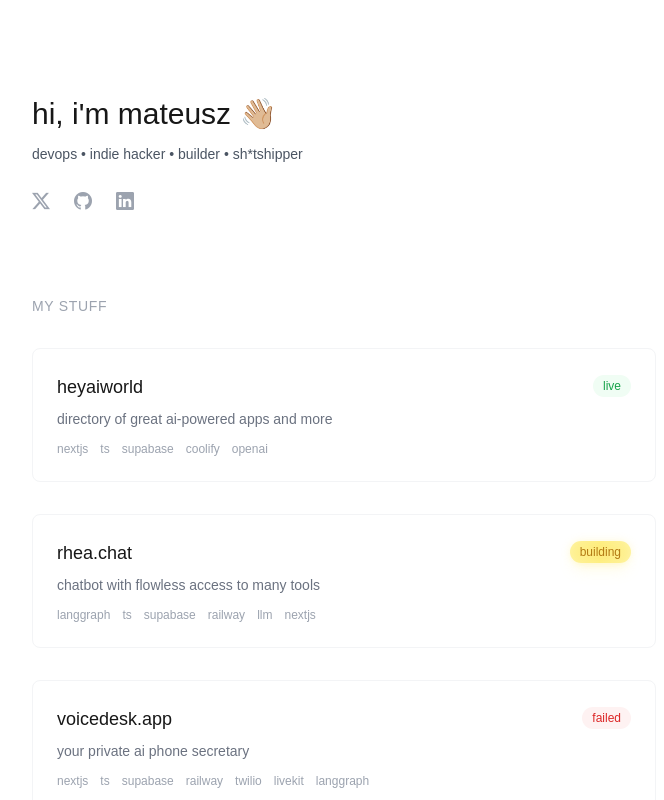
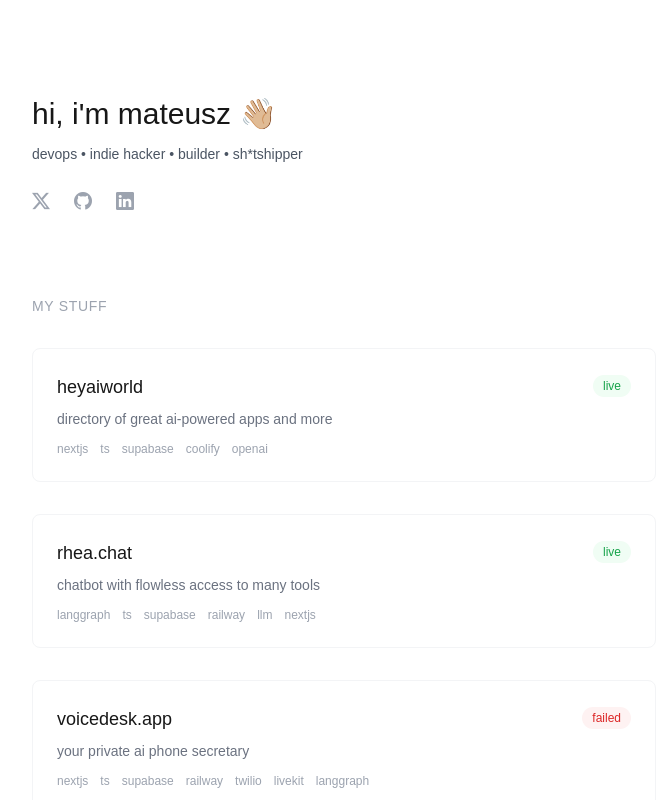
Before and after one commit to mateusztylec/blog, a Next.js app: page / in a window 1280 px wide. Shown: the top 800 px of the page, without its empty margins (296-960 px from the left). Built offline with nearby package versions, Linux system fonts and the light colour scheme.

Commit message:
status changed

```diff
--- a/app/page.tsx
+++ b/app/page.tsx
@@ -20,7 +20,7 @@ const projects: Project[] = [
         title: 'rhea.chat',
         description: 'chatbot with flowless access to many tools',
         url: 'https://rhea.chat/?ref=mateusztylec.com',
-        status: 'building',
+        status: 'live',
         stack: ['langgraph', 'ts', 'supabase', 'railway', 'llm', 'nextjs']
     },
     {
```
